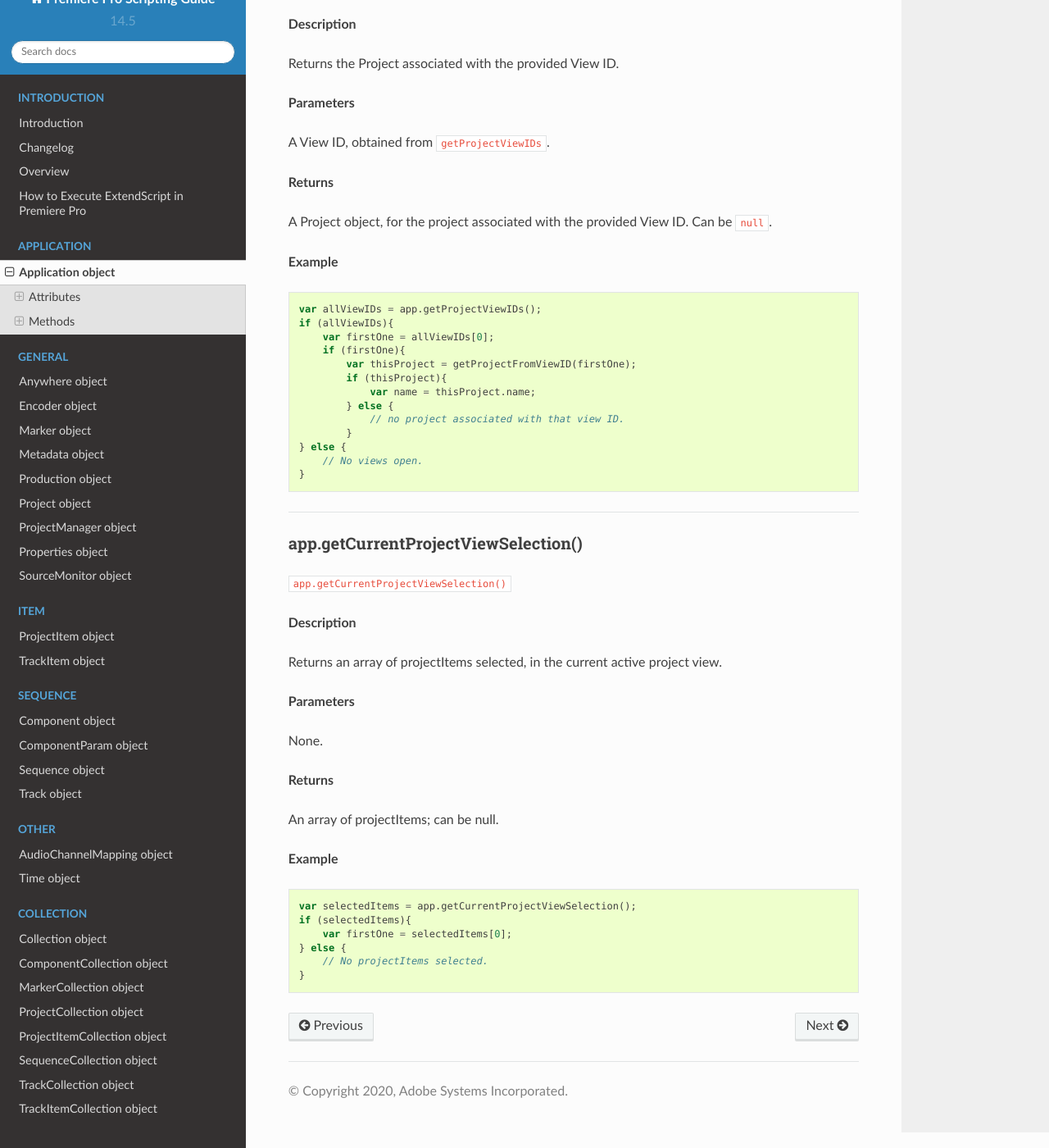
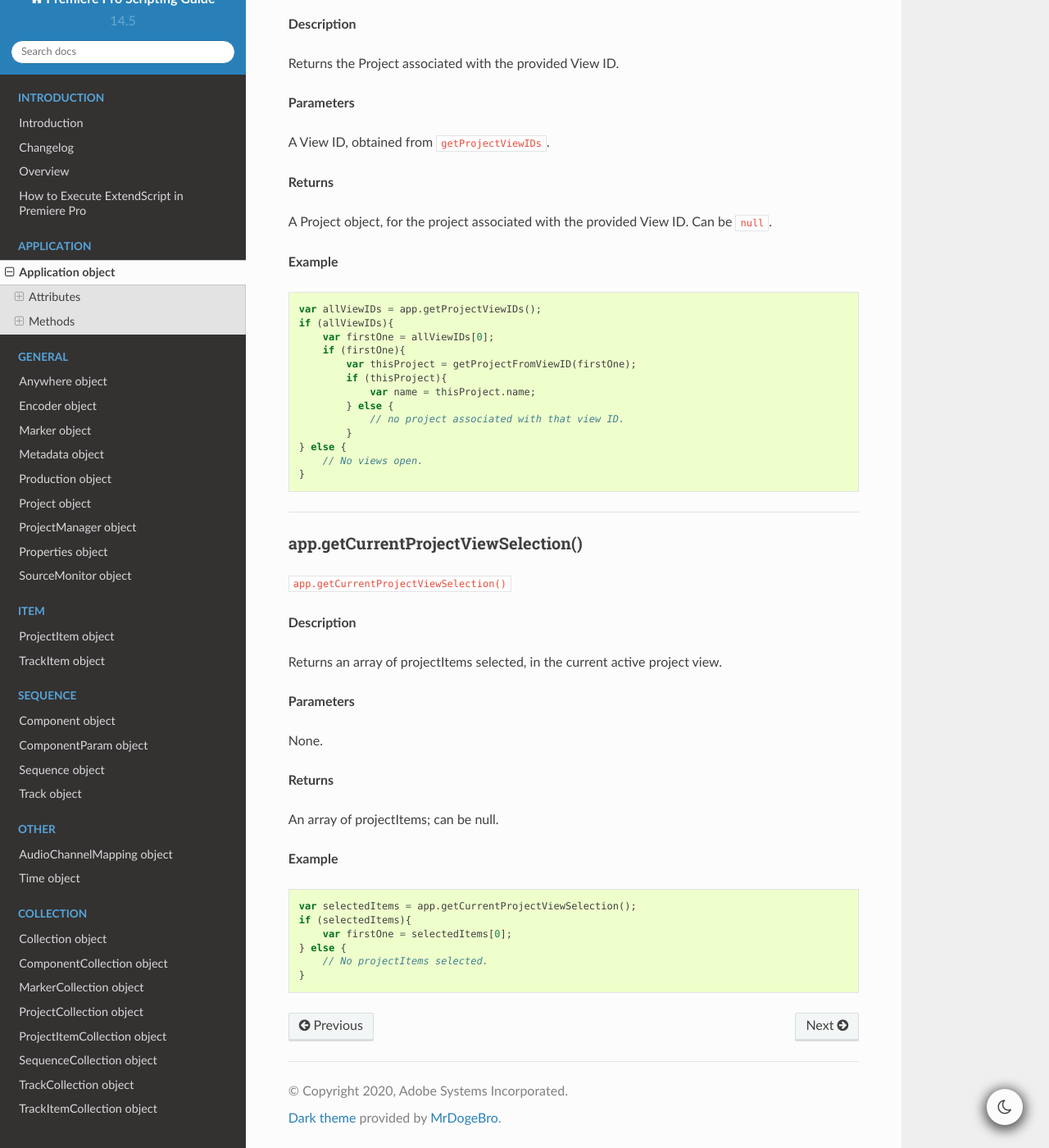
Before and after one commit to docsforadobe/premiere-scripting-guide, a Sphinx documentation site: the page built from docs/application/application.rst, in a window 1280 px wide and 1400 px high, scrolled down 17095 px. Shown: the whole window at 82% size. Built offline with Sphinx 7.4.7 and the Read the Docs theme 2.0.0, drawn with Linux system fonts in a browser that asks for light colours; some of the changed lines change nothing that is shown.

Commit message:
Adds dark mode toggle

```diff
--- a/docs/conf.py
+++ b/docs/conf.py
@@ -31,7 +31,10 @@ import sphinx_rtd_theme
 # ones.
 extensions = [
     'sphinx.ext.todo',
+    'sphinx_rtd_dark_mode'
 ]
+
+default_dark_mode = False
 
 # Add any paths that contain templates here, relative to this directory.
 templates_path = ['_templates']
--- a/requirements.txt
+++ b/requirements.txt
@@ -1,3 +1,4 @@
-sphinx
+sphinx==4.4
 sphinx_rtd_theme
+sphinx_rtd_dark_mode
 docutils<0.18
```
